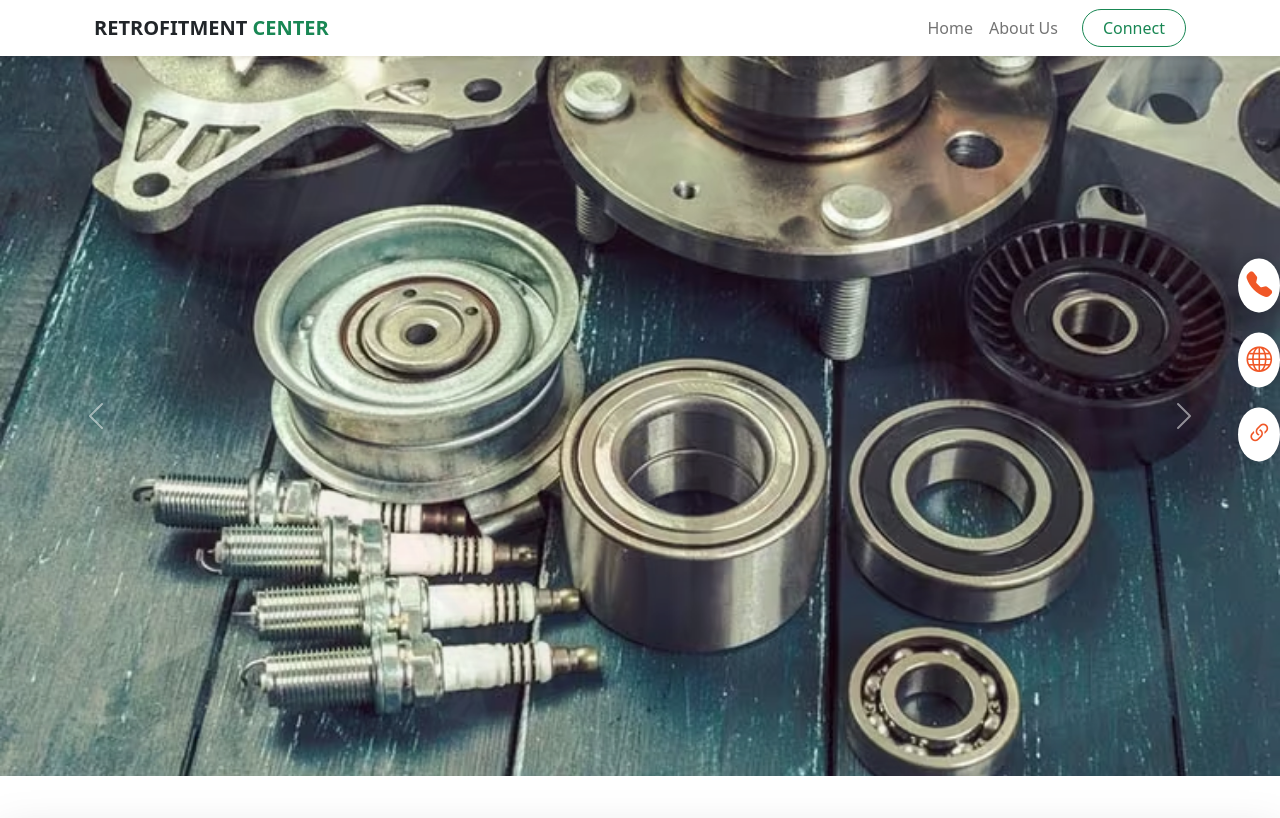
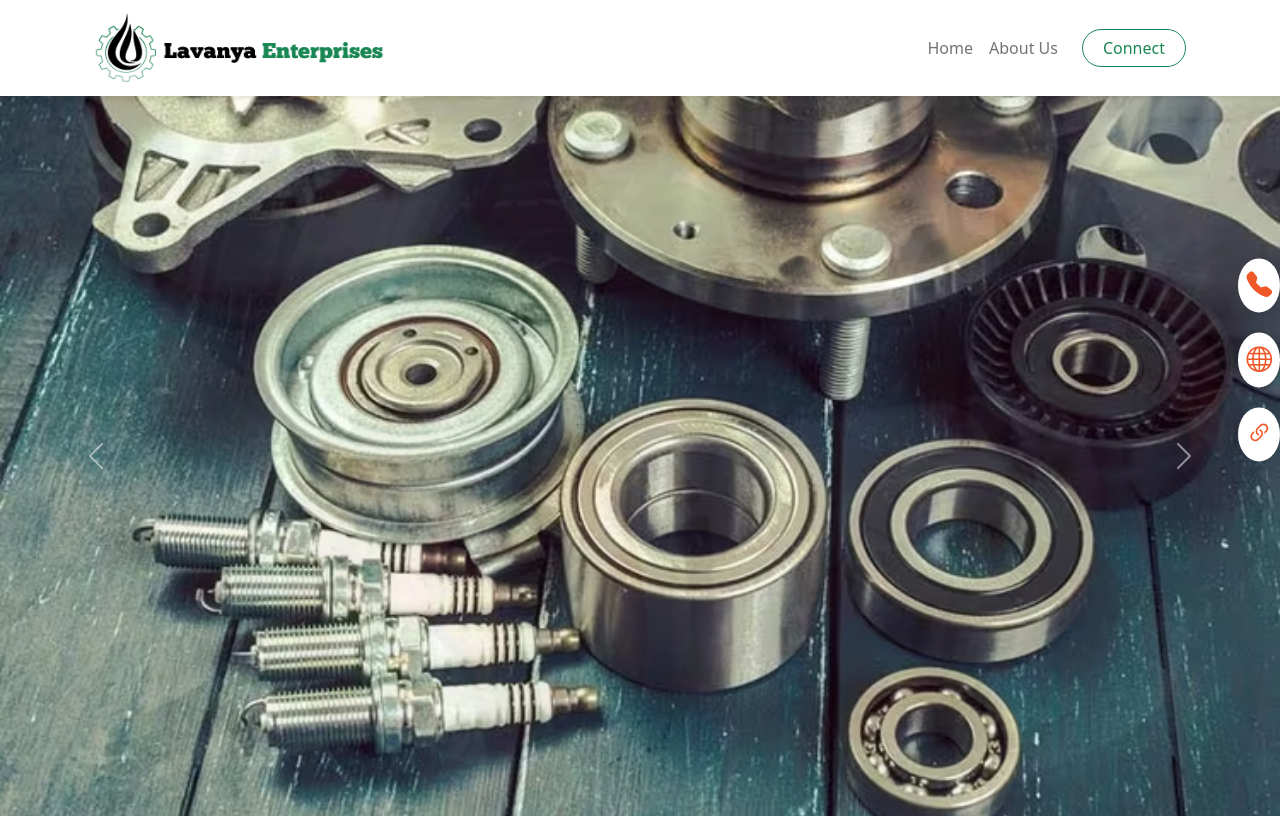
Before and after one commit to nexmindsolutions/lavanya_gas, an Angular app: page / in a window 1280 px wide. Shown: the top 818 px of the page. Built offline with nearby package versions, Linux system fonts and the light colour scheme.

Commit message:
logo added

```diff
--- a/src/app/navbar/navbar.component.html
+++ b/src/app/navbar/navbar.component.html
@@ -6,8 +6,8 @@
   <div class="container px-4">
     <!-- Logo -->
     <a class="navbar-brand d-flex align-items-center" href="#">
-      <!-- <img src="../../assets/img/download.png" alt="Think Gas Logo" width="50" height="50" class="me-2"> -->
-      <strong class="text-dark">RETROFITMENT <span class="text-success">CENTER</span></strong>
+      <img src="../../assets/logo.png" alt="Think Gas Logo" width="290" height="70" class="me-2">
+      <!-- <strong class="text-dark">RETROFITMENT <span class="text-success">CENTER</span></strong> -->
     </a>
 
     <!-- ✅ Custom Toggle Icon (e.g., Hamburger) -->
```
Also changed, not shown: src/assets/logo.png (added).
